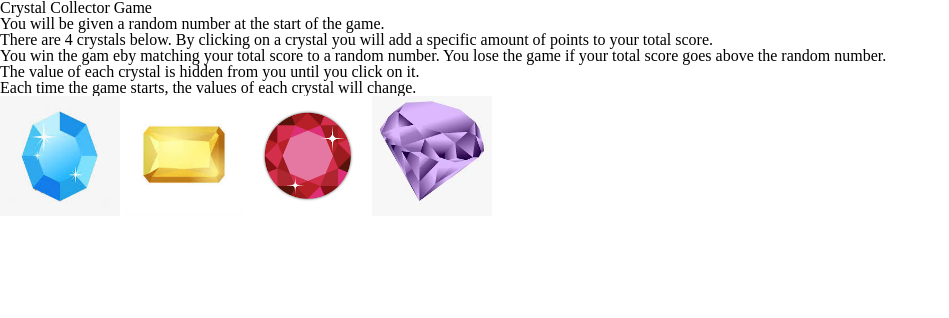
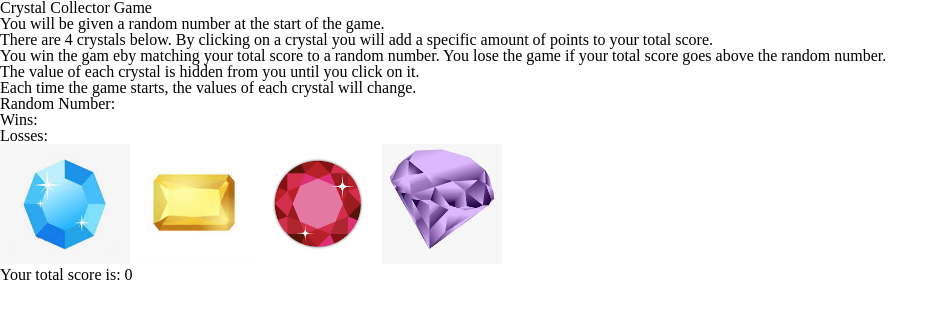
Before and after one commit to britneyross/unit-4-game, a plain HTML site: page index.html in a window 1280 px wide. Shown: the whole page, without its empty margins (0-949 px from the left). Drawn offline with Linux system fonts and the light colour scheme.

Commit message:
added scores, wins, losses

```diff
--- a/index.html
+++ b/index.html
@@ -20,11 +20,23 @@
             <p>The value of each crystal is hidden from you until you click on it.</p>
             <p>Each time the game starts, the values of each crystal will change.</p>
         </div>
+        <div class="row">
+            <div id="randomNumber">
+                <p>Random Number: <span id="randomNumber"></span></p>
+            </div>
+            <div id="scoreboard">
+                <h3>Wins: <span id="wins"></span></h3>
+                <h3>Losses: <span id="losses"></span></h3>
+            </div>
+        </div>
         <div class="row" id="crystals">
-            <img src="assets/images/blue-gem.jpeg" class=gemImage id="blueGem" alt="" width=120px height=120px>
+            <img src="assets/images/blue-gem.jpeg" class=gemImage id="blueGem" alt="" width=130px height=120px>
             <img src="assets/images/yellow-gem.jpeg" class=gemImage id="yellowGem" alt="" width=120px height=120px>
             <img src="assets/images/red-gem.png" class=gemImage id="redGem" alt="" width=120px height=120px>
             <img src="assets/images/purple-gem.jpeg" class=gemImage id="purpleGem" alt="" width=120px height=120px>
+        </div>
+        <div class="row" id="totalScore">
+            <h2>Your total score is: <span id="yourScore">0</span></h2>
         </div>
     </div>
     <script type="text/javascript" src="assets/javascript/game.js"></script>
```
